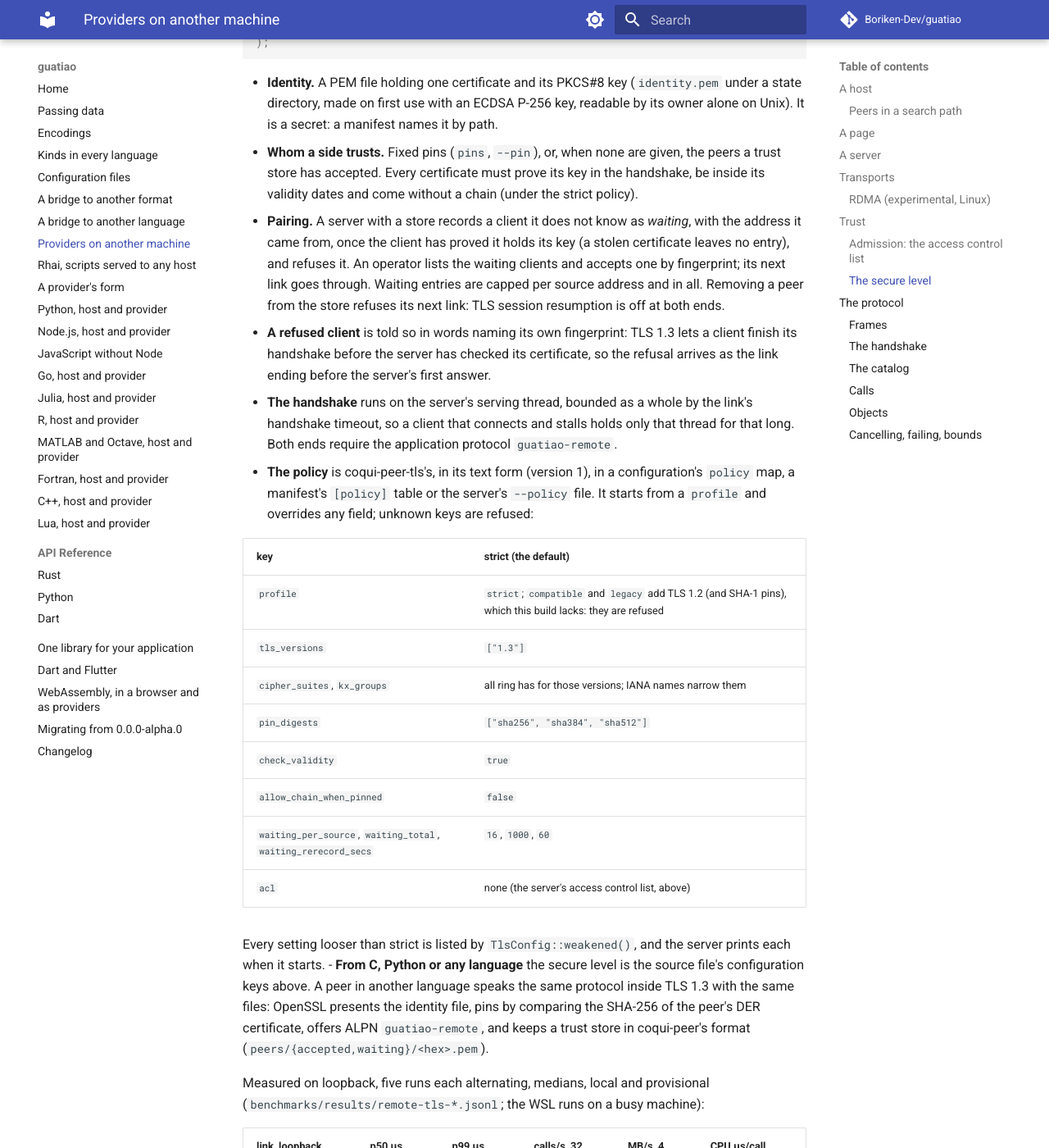
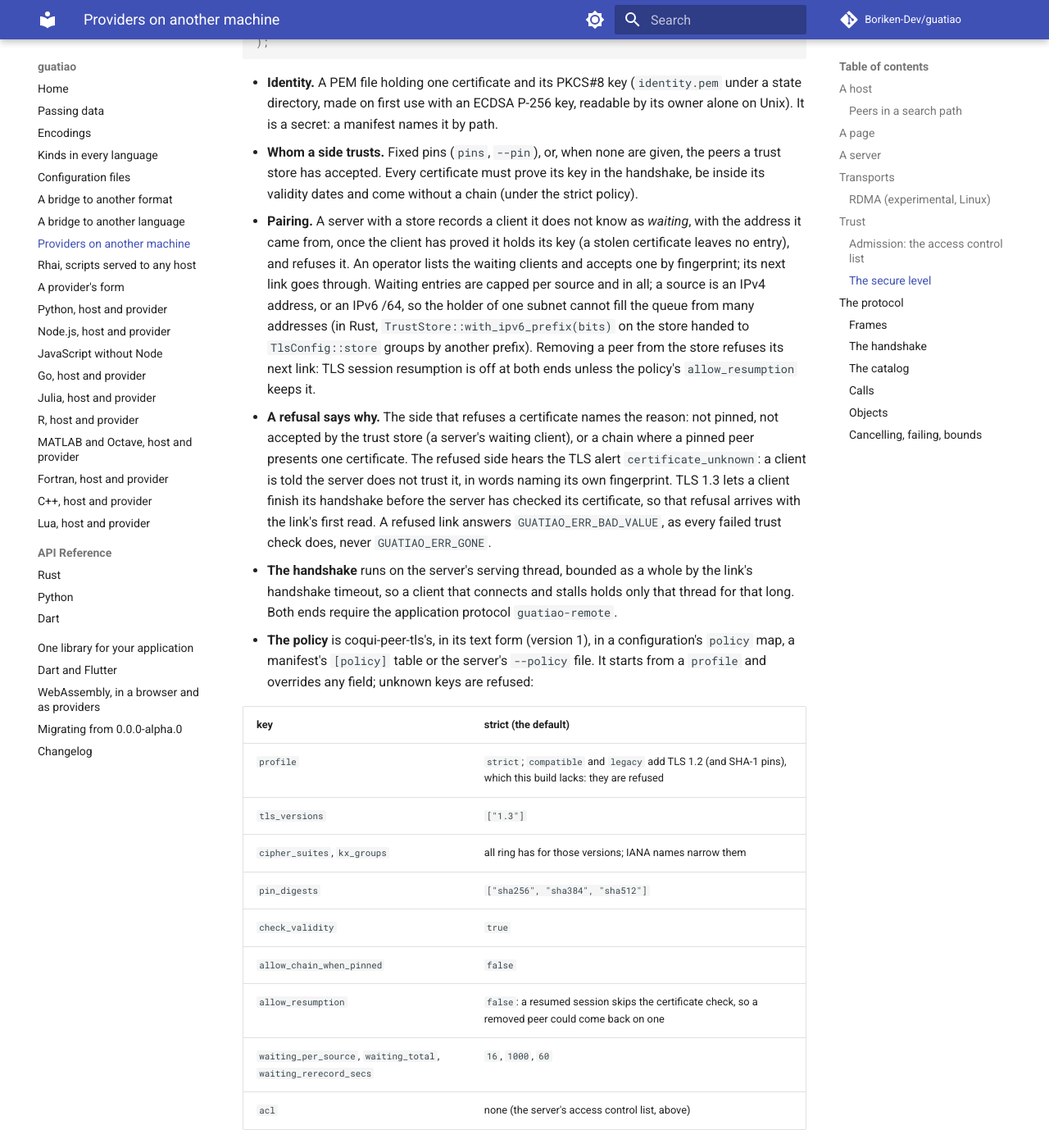
Before and after one commit to Boriken-Dev/guatiao, an MkDocs documentation site: the page built from docs/remote.md, in a window 1280 px wide and 1400 px high, scrolled down 8766 px. Shown: the whole window at 82% size. Built offline with MkDocs 1.6.1 and Material for MkDocs 9.7.7, drawn with Linux system fonts in a browser that asks for light colours; comment, search, counter and statistics services are not loaded.

Commit message:
docs: allow_resumption, refusals and the IPv6 /64 waiting cap
The policy table gains allow_resumption (false); the secure level's page,
the crate's API header and the changelog say a refusal names its reason
and answers BAD_VALUE, and that the waiting caps count an IPv6 source by
its /64 (TrustStore::with_ipv6_prefix on a store handed to TlsConfig).

```diff
--- a/docs/remote.md
+++ b/docs/remote.md
@@ -404,12 +404,22 @@ let source = RemoteSource::new(
   it holds its key (a stolen certificate leaves no entry), and refuses
   it. An operator lists the waiting clients and accepts one by
   fingerprint; its next link goes through. Waiting entries are capped per
-  source address and in all. Removing a peer from the store refuses its
-  next link: TLS session resumption is off at both ends.
-- **A refused client** is told so in words naming its own fingerprint:
-  TLS 1.3 lets a client finish its handshake before the server has
-  checked its certificate, so the refusal arrives as the link ending
-  before the server's first answer.
+  source and in all; a source is an IPv4 address, or an IPv6 /64, so the
+  holder of one subnet cannot fill the queue from many addresses (in
+  Rust, `TrustStore::with_ipv6_prefix(bits)` on the store handed to
+  `TlsConfig::store` groups by another prefix). Removing a peer from the
+  store refuses its next link: TLS session resumption is off at both
+  ends unless the policy's `allow_resumption` keeps it.
+- **A refusal says why.** The side that refuses a certificate names the
+  reason: not pinned, not accepted by the trust store (a server's
+  waiting client), or a chain where a pinned peer presents one
+  certificate. The refused side hears the TLS alert
+  `certificate_unknown`: a client is told the server does not trust it,
+  in words naming its own fingerprint. TLS 1.3 lets a client finish its
+  handshake before the server has checked its certificate, so that
+  refusal arrives with the link's first read. A refused link answers
+  `GUATIAO_ERR_BAD_VALUE`, as every failed trust check does, never
+  `GUATIAO_ERR_GONE`.
 - **The handshake** runs on the server's serving thread, bounded as a
   whole by the link's handshake timeout, so a client that connects and
   stalls holds only that thread for that long. Both ends require the
@@ -427,6 +437,7 @@ let source = RemoteSource::new(
   | `pin_digests` | `["sha256", "sha384", "sha512"]` |
   | `check_validity` | `true` |
   | `allow_chain_when_pinned` | `false` |
+  | `allow_resumption` | `false`: a resumed session skips the certificate check, so a removed peer could come back on one |
   | `waiting_per_source`, `waiting_total`, `waiting_rerecord_secs` | `16`, `1000`, `60` |
   | `acl` | none (the server's access control list, above) |
 
```
Also changed, not shown: CHANGELOG.md (+5 -2 lines), crates/guatiao-source-remote/AGENTS.md (+14 -8 lines), 1 other file.
